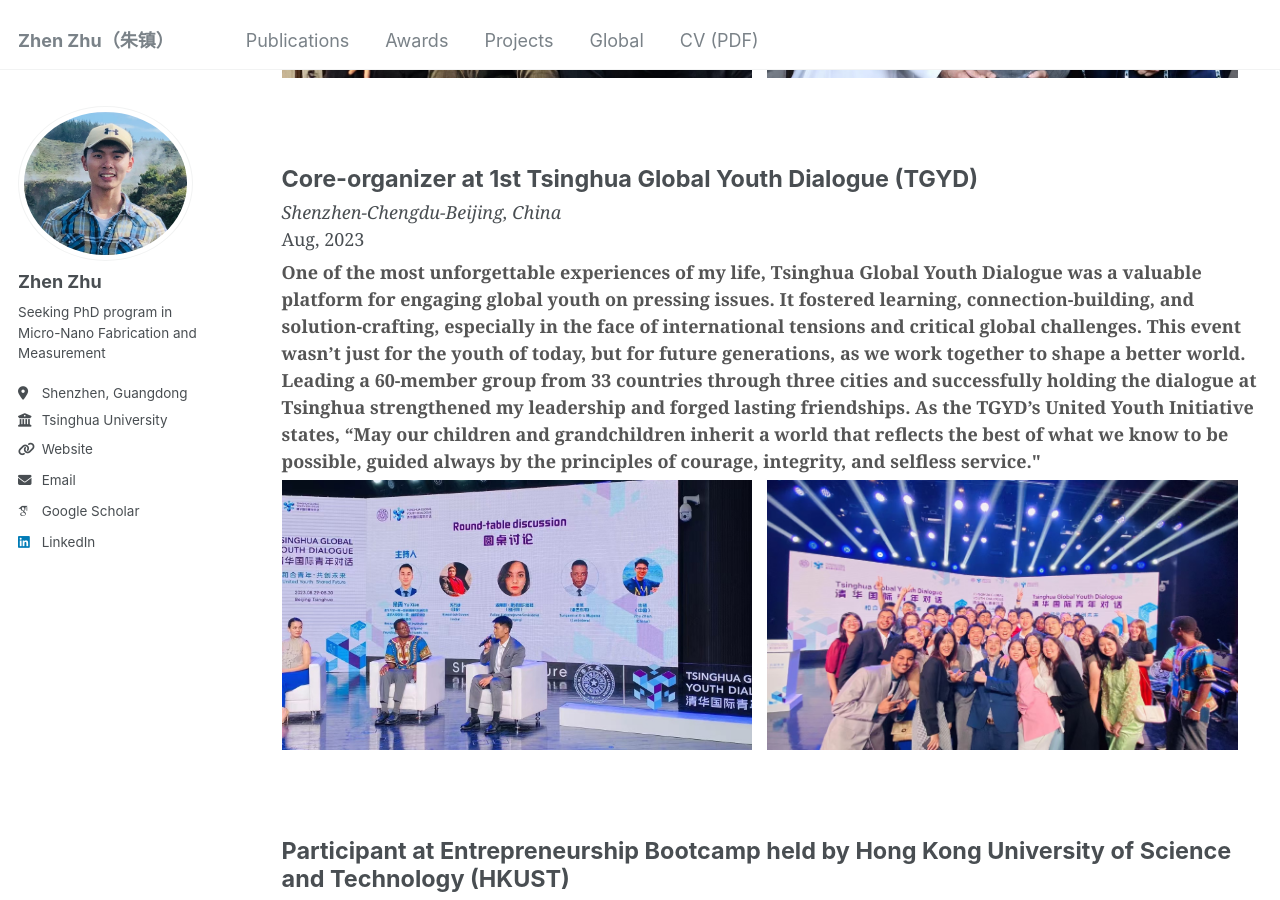
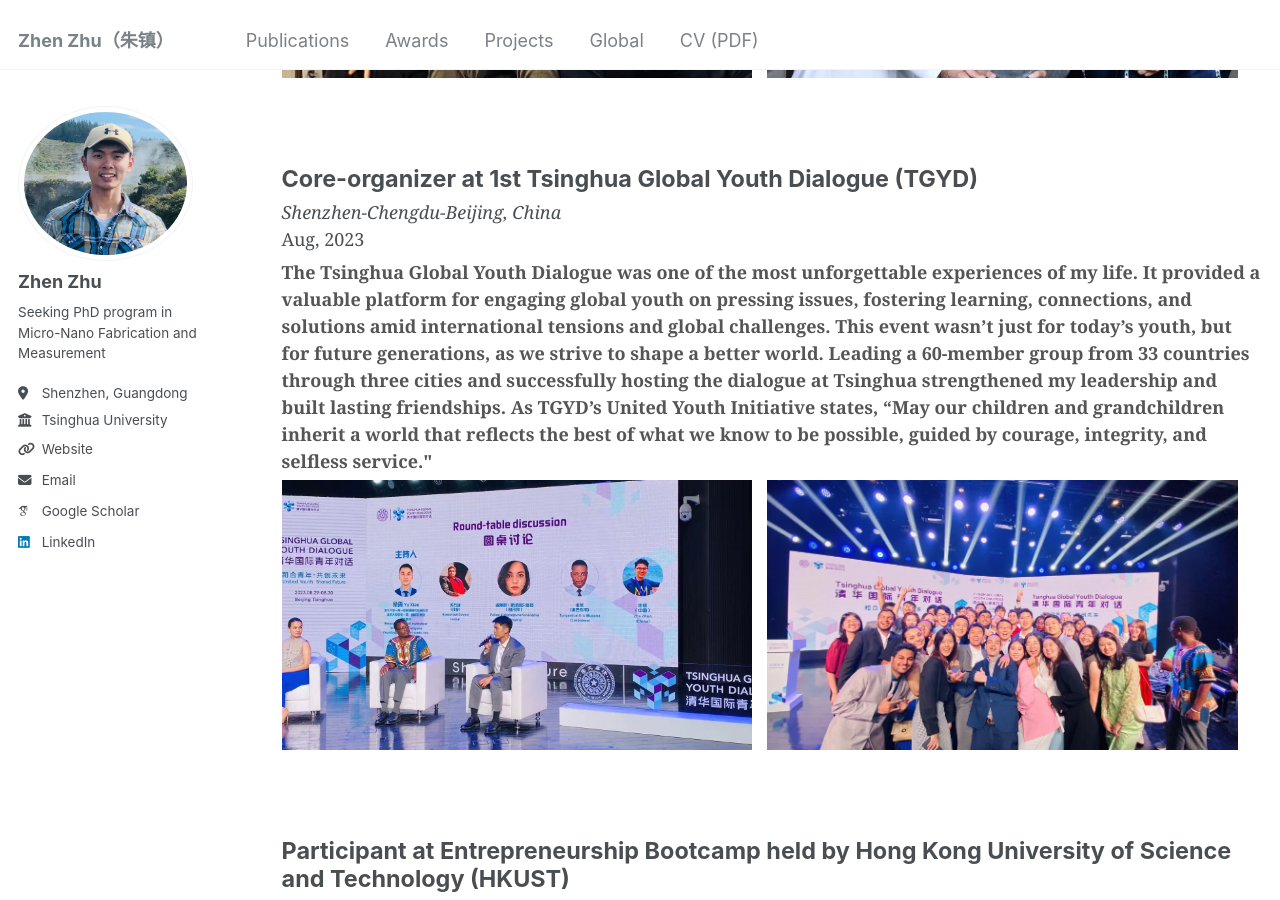
Before and after one commit to zhenzhuzz/zhenzhuzz.github.io, a Jekyll site: the page built from _pages/global.html, in a window 1280 px wide and 900 px high, scrolled down 1876 px. Built offline with Jekyll 4.4.1, drawn with Linux system fonts in a browser that asks for light colours; some web fonts are replaced.

Commit message:
Update global.html

```diff
--- a/_pages/global.html
+++ b/_pages/global.html
@@ -43,8 +43,7 @@ author_profile: true
   <div class="program">
     <h3 class="program-title">Core-organizer at 1st Tsinghua Global Youth Dialogue (TGYD)</h3>
     <p class="locdate"><em>Shenzhen-Chengdu-Beijing, China</em><br>Aug, 2023</p>
-    <p class="feeling-section">One of the most unforgettable experiences of my life, Tsinghua Global Youth Dialogue was a valuable platform for engaging global youth on pressing issues. It fostered learning, connection-building, and solution-crafting, especially in the face of international tensions and critical global challenges. This event wasn’t just for the youth of today, but for future generations, as we work together to shape a better world. Leading a 60-member group from 33 countries through three cities and successfully holding the dialogue at Tsinghua strengthened my leadership and forged lasting friendships.
-As the TGYD’s United Youth Initiative states, “May our children and grandchildren inherit a world that reflects the best of what we know to be possible, guided always by the principles of courage, integrity, and selfless service."</p>
+    <p class="feeling-section">The Tsinghua Global Youth Dialogue was one of the most unforgettable experiences of my life. It provided a valuable platform for engaging global youth on pressing issues, fostering learning, connections, and solutions amid international tensions and global challenges. This event wasn’t just for today’s youth, but for future generations, as we strive to shape a better world. Leading a 60-member group from 33 countries through three cities and successfully hosting the dialogue at Tsinghua strengthened my leadership and built lasting friendships. As TGYD’s United Youth Initiative states, “May our children and grandchildren inherit a world that reflects the best of what we know to be possible, guided by courage, integrity, and selfless service."</p>
     <div class="program-images">
       <img src="/images/TGYD-1.jpg" alt="TGYD Image 1" class="program-image">
       <img src="/images/TGYD-2.jpg" alt="TGYD Image 2" class="program-image">
```
